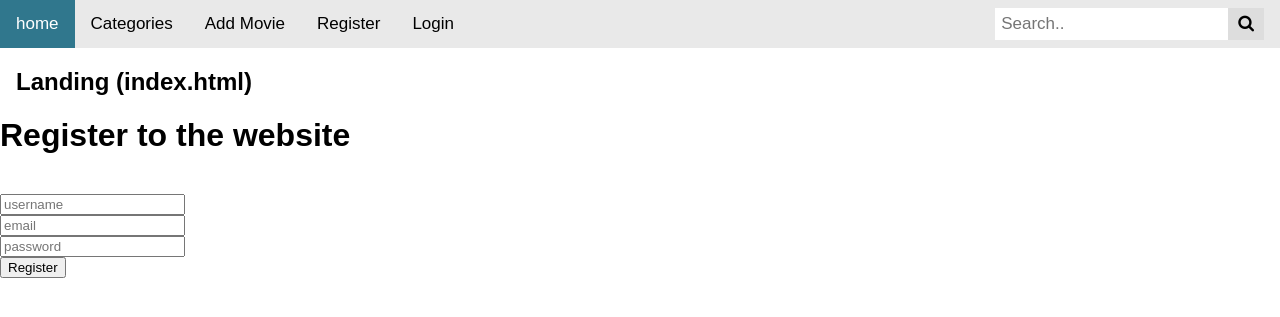
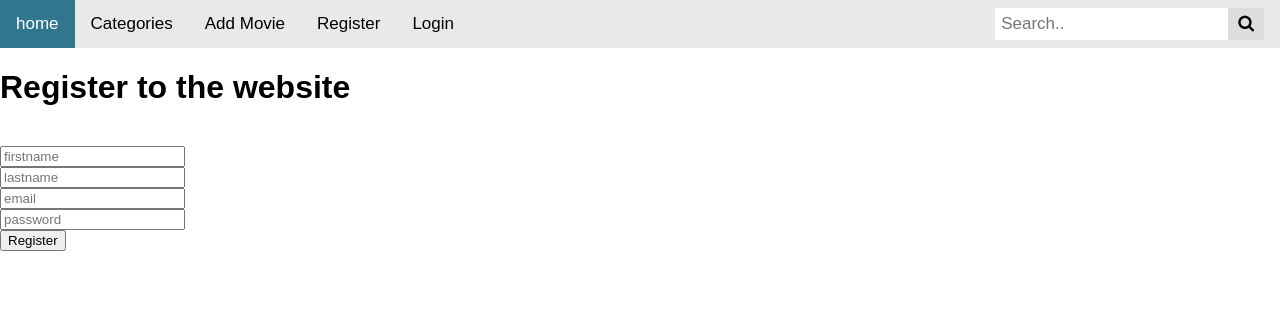
Before and after one commit to pgradone/GCLF, a PHP site: page /register.php in a window 1280 px wide. Shown: the top 317 px of the page. Run offline with PHP 8.4, Linux system fonts and the light colour scheme.

Commit message:
the username has been changed to firstname and also lastname

```diff
--- a/Project/homepage.php
+++ b/Project/homepage.php
@@ -4,13 +4,13 @@
 <head>
     <meta charset="UTF-8">
     <meta name="viewport" content="width=device-width, initial-scale=1.0">
-    <title>Accueil</title>
+    <title>HOME</title>
     <link rel="stylesheet" href="https://cdnjs.cloudflare.com/ajax/libs/font-awesome/4.7.0/css/font-awesome.min.css">
     <link rel="stylesheet" href="styles.css">
 </head>
 
 <body>
-    <div class="topnav">
+    <nav class="topnav">
         <a class="active" href="homepage.php">home</a>
         <a href="#categories">Categories</a>
         <a href="#addmovie">Add Movie</a>
@@ -23,9 +23,9 @@
                 <button type="submit"><i class="fa fa-search"></i></button>
             </form>
         </div>
-    </div>
+    </nav>
     <div style="padding-left:16px">
-        <h2>Landing (index.html)</h2>
+        <h2></h2>
     </div>
 
 </body>
--- a/Project/register.php
+++ b/Project/register.php
@@ -11,7 +11,8 @@
     <?php
 require_once 'homepage.php';
 $mail = '';
-$username = '';
+$firstname = '';
+$lastname = '';
 
 $errors = array();
 
@@ -19,7 +20,8 @@ $errors = array();
 if (isset($_POST['submit'])) {
     $mail = $_POST['mail'];
     $password = $_POST['password'];
-    $username = $_POST['username'];
+    $firstname = $_POST['firstname'];
+    $lastname = $_POST['lastname'];
     // First, I clean the email
     $sanitizeMail = filter_var($mail, FILTER_SANITIZE_EMAIL);
     // Verify the format
@@ -30,8 +32,11 @@ if (isset($_POST['submit'])) {
         $errors['mail'] = 'You must enter a valid email address.';
     }
 
-    if (empty($username)) {
-        $errors['username'] = 'Username is mandatory.';
+    if (empty($firstname)) {
+        $errors['firstname'] = 'firstname is mandatory.';
+    }
+    if (empty($lastname)) {
+        $errors['lastname'] = 'lastname is mandatory.';
     }
 
     if (empty($password)) {
@@ -61,8 +66,8 @@ if (isset($_POST['submit'])) {
             $securePassword = password_hash($password, PASSWORD_DEFAULT);
 
             // Prepare & Execute query
-            $query = "INSERT INTO users(username, mail, password)
-        VALUES('$username', '$sanitizeMail', '$securePassword')";
+            $query = "INSERT INTO users(firstname ,lastname, mail, password)
+        VALUES('$firstname','$lastname', '$sanitizeMail', '$securePassword')";
 
             // !!!!! Check the query : var_dump($query);
 
@@ -92,7 +97,8 @@ foreach ($errors as $key => $error) {
     <h1>Register to the website</h1>
     <br>
     <form action="" method="post">
-        <input type="text" name="username" placeholder="username" value="<?=$username;?>"><br>
+        <input type="text" name="firstname" placeholder="firstname" value="<?=$firstname;?>"><br>
+        <input type="text" name="lastname" placeholder="lastname" value="<?=$lastname;?>"><br>
         <input type="text" name="mail" placeholder="email" value="<?=$mail;?>"><br>
         <input type="password" placeholder="password" name="password"><br>
         <input type="submit" name="submit" value="Register">
```
